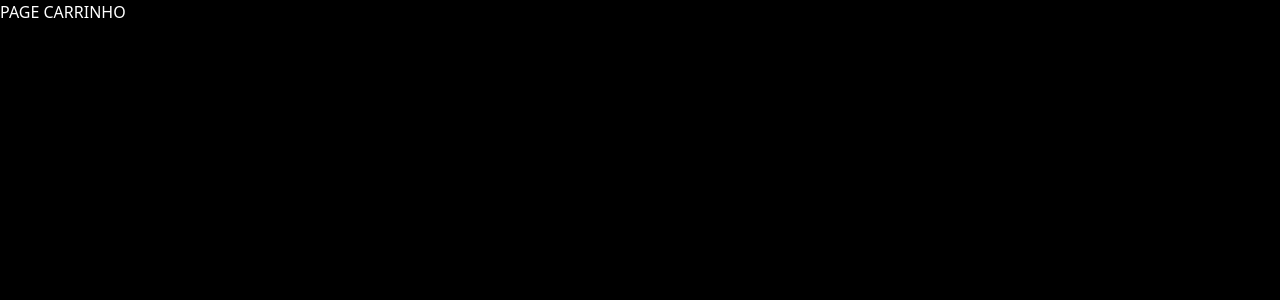
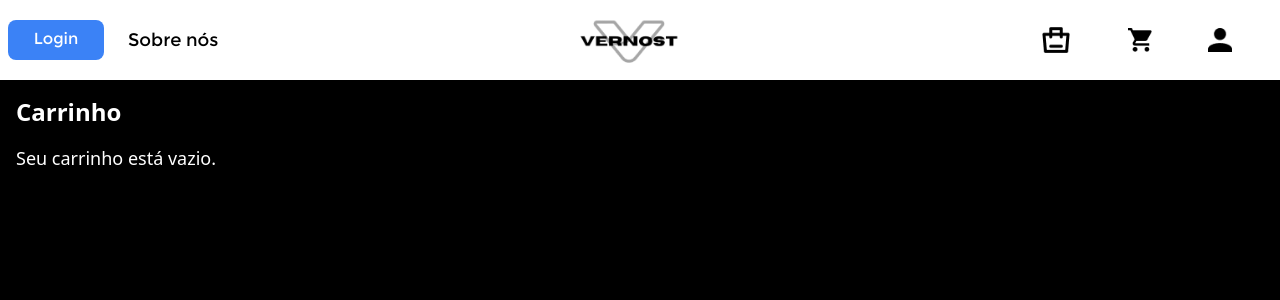
Before and after one commit to Rafaelk26/Vernost, a React (Vite) app: page /produtos/carrinho in a window 1280 px wide. Shown: the top 300 px of the page. Built offline with nearby package versions, Linux system fonts and the light colour scheme.

Commit message:
context cart done

```diff
--- a/src/App.tsx
+++ b/src/App.tsx
@@ -1,6 +1,8 @@
 // Development
 import { RouterProvider } from 'react-router-dom';
 
+// Context
+import { CartProvider } from './contexts/Cart';
 
 // CSS
 import './index.css'
@@ -14,7 +16,9 @@ import './App.css'
 function App() {
   return (
     <>
-      <RouterProvider router={router}/>
+      <CartProvider>
+        <RouterProvider router={router}/>
+      </CartProvider>
     </>
   )
 }
--- a/src/components/Header/index.tsx
+++ b/src/components/Header/index.tsx
@@ -1,5 +1,9 @@
+// Header.js
 import { useEffect, useState, useCallback } from 'react';
 import { Link } from 'react-router-dom';
+
+// Conte
+import { useCart } from '../../contexts/Cart';
 
 // Logo
 import Logo from '../../assets/Logo/Vernost-Black.png';
@@ -17,6 +21,9 @@ export function Header() {
     const [screen, setScreen] = useState<boolean>(false);
     // Variável para clicar no botão menu
     const [menu, setMenu] = useState<boolean>(false);
+
+    // Obtenha o contexto do carrinho
+    const { cart } = useCart();
 
     // Função para condicional do header
     const handleResizing = useCallback(() => {
@@ -112,8 +119,13 @@ export function Header() {
                             <a href="#">
                                 <img className='w-8' src={Compras} alt="Compras" />
                             </a>
-                            <a href="#">
-                                <img className='w-6' src={Carrinho} alt="Carrinho" />
+                            <a href="/produtos/carrinho/">
+                                <img className='w-6 relative' src={Carrinho} alt="Carrinho" />
+                                {cart.length > 0 && (
+                                    <span className='absolute top-5 right-[9.5em] bg-red-600 text-white rounded-full w-5 h-5 flex items-center justify-center text-xs'>
+                                        {cart.length}
+                                    </span>
+                                )}
                             </a>
                             <a href="#">
                                 <img className='w-6' src={User} alt="Usuário" />
--- /dev/null
+++ b/src/contexts/Cart/index.tsx
@@ -0,0 +1,79 @@
+import { createContext, useContext, useReducer, ReactNode, useEffect } from 'react';
+
+// Definindo o tipo do produto
+interface Product {
+    photoProduct: string;
+    nameProduct: string;
+    categoryProduct: string;
+    priceProduct: number;
+    sizeProduct: string;
+    qtdProduct: number;
+}
+
+// Definindo o tipo do contexto
+interface CartContextType {
+    cart: Product[];
+    addCart: (product: Product) => void;
+    removeCart: (product: Product) => void; // Adicione a função de remover
+}
+
+// Criando contexto com valor padrão
+const CartContext = createContext<CartContextType | undefined>(undefined);
+
+// Criando estados de redução
+const cartReducer = (state: Product[], action: { type: string; payload: Product }) => {
+    switch (action.type) {
+        case 'ADD_TO_CART':
+            return [...state, action.payload];
+        case 'REMOVE_FROM_CART':
+            // Remove o item do carrinho
+            return state.filter(item => item !== action.payload);
+        default:
+            return state;
+    }
+}
+
+// Tipando o CartProvider props
+interface CartProviderProps {
+    children: ReactNode;
+}
+
+export const CartProvider = ({ children }: CartProviderProps) => {
+    // Inicializa o estado do carrinho com dados do localStorage, se disponíveis
+    const initializeCart = () => {
+        const savedCart = localStorage.getItem('cart');
+        return savedCart ? JSON.parse(savedCart) : [];
+    };
+
+    const [cart, dispatch] = useReducer(cartReducer, initializeCart());
+
+    // Função para adicionar produto ao carrinho e salvar no localStorage
+    const addCart = (product: Product) => {
+        dispatch({ type: 'ADD_TO_CART', payload: product });
+    };
+
+    // Função para remover produto do carrinho e salvar no localStorage
+    const removeCart = (product: Product) => {
+        dispatch({ type: 'REMOVE_FROM_CART', payload: product });
+    };
+
+    useEffect(() => {
+        // Salva o estado do carrinho no localStorage sempre que ele mudar
+        localStorage.setItem('cart', JSON.stringify(cart));
+    }, [cart]);
+
+    return (
+        <CartContext.Provider value={{ cart, addCart, removeCart }}>
+            {children}
+        </CartContext.Provider>
+    );
+};
+
+// Hook para usar o contexto do carrinho
+export const useCart = () => {
+    const context = useContext(CartContext);
+    if (context === undefined) {
+        throw new Error('useCart must be used within a CartProvider');
+    }
+    return context;
+};
--- a/src/index.css
+++ b/src/index.css
@@ -17,3 +17,34 @@ body{
     background-color: black;
     color: white;
 }
+
+/* Estilizando a barra de rolagem */
+::-webkit-scrollbar {
+    width: 8px;
+}
+
+::-webkit-scrollbar-track {
+    background: transparent;
+}
+
+::-webkit-scrollbar-button {
+    background: transparent;
+    width: 1px;
+}
+
+::-webkit-scrollbar-button:vertical:start:decrement,
+::-webkit-scrollbar-button:vertical:end:increment {
+    background-color: transparent;
+}
+
+::-webkit-scrollbar-thumb {
+    background: #ffffff99;
+    /* Cor do rastreamento quando o mouse está sobre ele */
+    border-radius: 10px;
+    cursor: pointer;
+}
+
+::-webkit-scrollbar-thumb:window-inactive {
+    background: #ffffff;
+    /* Cor da barra de rolagem quando não está ativa */
+}
--- a/src/main.tsx
+++ b/src/main.tsx
@@ -2,9 +2,12 @@ import React from 'react'
 import ReactDOM from 'react-dom/client'
 import App from './App.tsx'
 import './index.css'
+import { CartProvider } from './contexts/Cart';
 
 ReactDOM.createRoot(document.getElementById('root')!).render(
   <React.StrictMode>
-    <App />
+    <CartProvider>
+      <App />
+    </CartProvider>
   </React.StrictMode>,
 )
--- a/src/pages/Carrinho/index.tsx
+++ b/src/pages/Carrinho/index.tsx
@@ -1,9 +1,66 @@
-export function Carrinho(){
-    return(
+import { useEffect, useState } from 'react';
+import { Header } from '../../components/Header';
+import { useCart } from '../../contexts/Cart';
+
+// Definindo a interface para um produto do carrinho adicionado
+interface Product {
+    photoProduct: string;
+    nameProduct: string;
+    categoryProduct: string;
+    priceProduct: number;
+    sizeProduct: string;
+    qtdProduct: number;
+}
+
+export function Carrinho() {
+    const { cart, removeCart } = useCart();
+
+    const [cartArray, setCartArray] = useState<Product[]>(cart);
+
+    useEffect(() => {
+        setCartArray(cart);
+    }, [cart]);
+
+    return (
         <>
-
-            <h1>PAGE CARRINHO</h1>
-
+            <Header />
+            <div className="w-full p-4">
+                <h1 className="text-2xl font-bold mb-4">Carrinho</h1>
+                {cartArray.length === 0 ? (
+                    <p className="text-lg">Seu carrinho está vazio.</p>
+                ) : (
+                    <div className="w-full flex flex-col gap-4">
+                        {cartArray.map((product, index) => (
+                            <div key={index} className="flex justify-between items-center p-4 border-b">
+                                <div className="flex items-center">
+                                    <img
+                                        src={product.photoProduct}
+                                        alt={product.nameProduct}
+                                        className="w-20 h-20 object-cover rounded"
+                                    />
+                                    <div className="ml-4">
+                                        <h2 className="text-lg font-bold">{product.nameProduct}</h2>
+                                        <p>{product.categoryProduct}</p>
+                                        <p>R$ {product.priceProduct.toFixed(2)}</p>
+                                        <p>Tamanho: {product.sizeProduct}</p>
+                                        <p>Quantidade: {product.qtdProduct}</p>
+                                    </div>
+                                </div>
+                                <button
+                                    className="bg-red-500 text-white px-4 py-2 rounded"
+                                    // Adicione a lógica de remoção se necessário
+                                    onClick={() => {
+                                        // Remover produto do carrinho (exemplo, deve ser adaptado conforme a lógica do seu reducer)
+                                        removeCart(product)
+                                    }}
+                                >
+                                    Remover
+                                </button>
+                            </div>
+                        ))}
+                    </div>
+                )}
+            </div>
         </>
-    )
+    );
 }
```
Also changed, not shown: src/components/Clothes/index.tsx (+6 -5 lines), src/components/pages/Produtos/DetalheProdutos/Detail/index.tsx (+38 -50 lines). Lines whose indentation alone changed are shown as unchanged.
